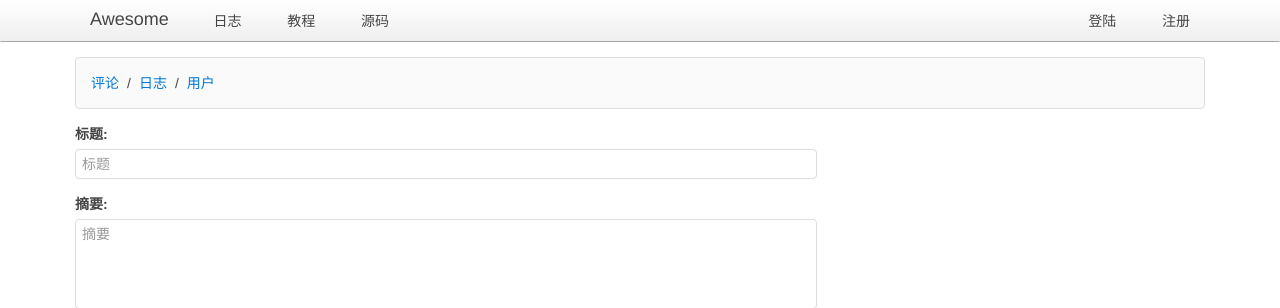
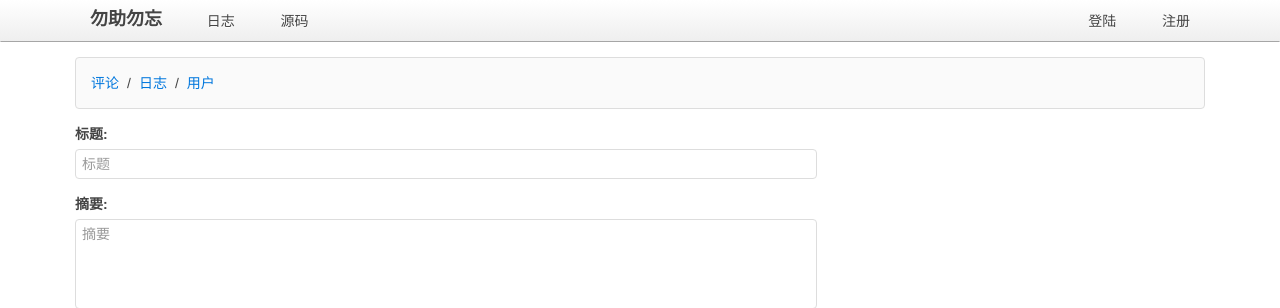
Before and after one commit to luyangong/awesome_web_app, a Python web app: template www/templates/manage_blog_edit.html in a window 1280 px wide. Shown: the top 308 px of the page. Run offline with Jinja, Linux system fonts and the light colour scheme; the template is opened without the code that fills it, so the values that code supplies are empty; some web fonts are replaced.

Commit message:
rename this blog

```diff
--- a/www/templates/__base__.html
+++ b/www/templates/__base__.html
@@ -32,10 +32,9 @@
 <body>
     <nav class="uk-navbar uk-navbar-attached uk-margin-bottom">
         <div class="uk-container uk-container-center">
-            <a href="/" class="uk-navbar-brand">Awesome</a>
+            <a href="/" class="uk-navbar-brand"><strong>勿助勿忘</strong></a>
             <ul class="uk-navbar-nav">
                 <li data-url="blogs"><a href="/"><i class="uk-icon-home"></i> 日志</a></li>
-                <li><a target="_blank" href="http://www.liaoxuefeng.com/wiki/0014316089557264a6b348958f449949df42a6d3a2e542c000"><i class="uk-icon-book"></i> 教程</a></li>
                 <li><a target="_blank" href="https://github.com/luyangong/awesome_web_app"><i class="uk-icon-code"></i> 源码</a></li>
             </ul>
             <div class="uk-navbar-flip">
```
